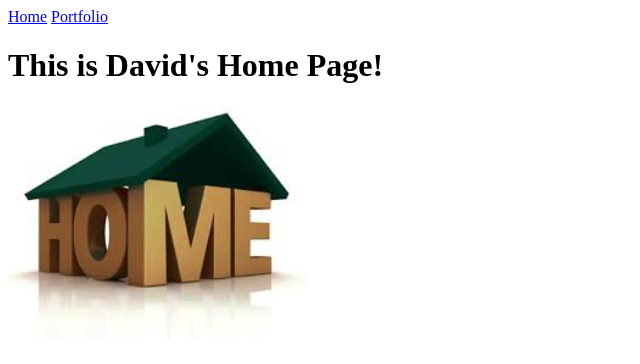
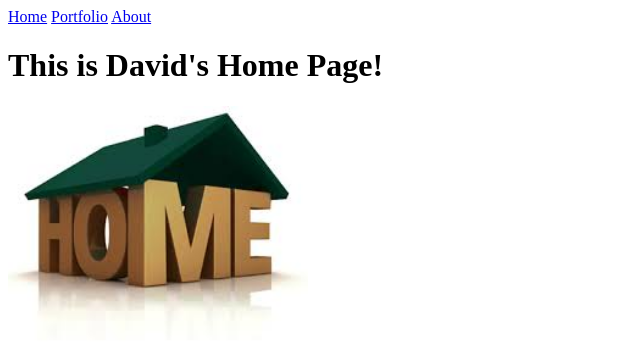
Before and after one commit to dmier71/dmier71.github.io, a plain HTML site: page my_website/index.html in a window 1280 px wide. Shown: the full height of the page, 0-640 px from the left. Drawn offline with Linux system fonts and the light colour scheme.

Commit message:
Initial commit

```diff
--- a/my_website/index.html
+++ b/my_website/index.html
@@ -7,6 +7,7 @@
   <body>
     <a href="index.html">Home</a>
     <a href="portfolio.html">Portfolio</a>
+    <a href="about.html">About</a>
     <h1>This is David's Home Page!</h1>
     <img src="images/home.jpg" height="250">
   </body>
```
Also changed, not shown: my_website/portfolio.html (+1 -0 lines), .c9/metadata/environment/my_website/about.html, .c9/metadata/environment/my_website/index.html, .c9/metadata/environment/my_website/portfolio.html.
